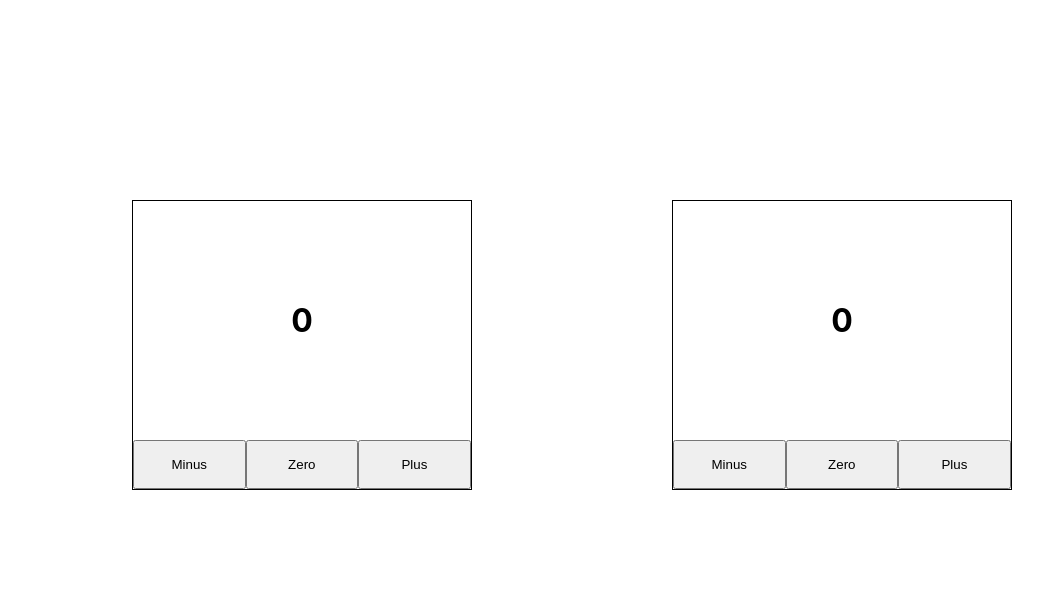
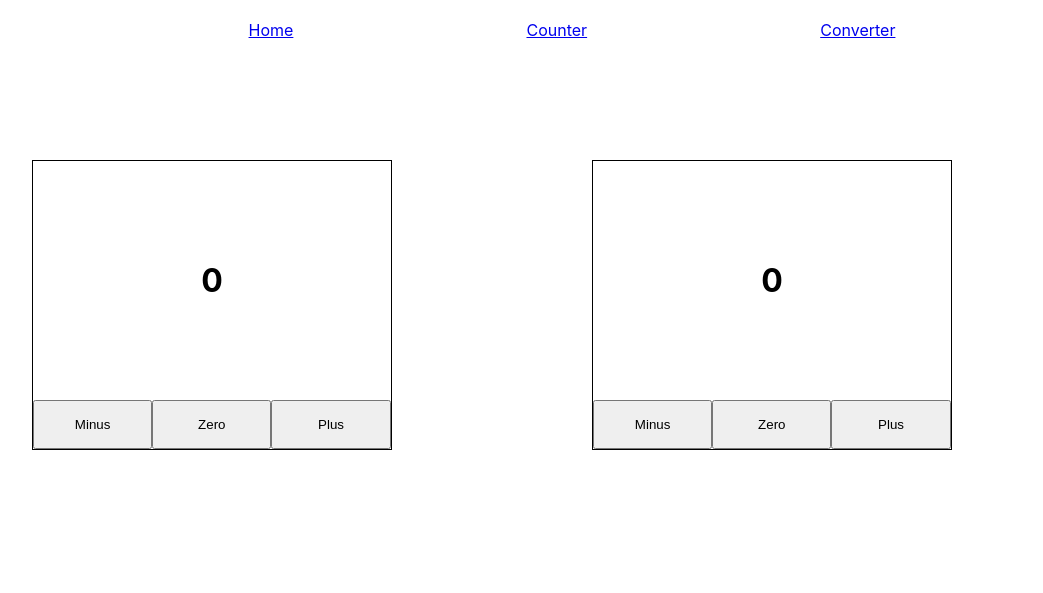
Before and after one commit to FE38-Front-End/IvanDelendikReact, a React app in the folder Counter/: page /Counter in a window 1280 px wide. Shown: the whole page, without its empty margins (68-1111 px from the left). Built offline with nearby package versions, Linux system fonts and the light colour scheme.

Commit message:
feat: add other folder

```diff
--- a/Counter/package.json
+++ b/Counter/package.json
@@ -9,6 +9,7 @@
     "node-sass": "^5.0.0",
     "react": "^17.0.1",
     "react-dom": "^17.0.1",
+    "react-router-dom": "^5.2.0",
     "react-scripts": "4.0.3",
     "web-vitals": "^1.1.0"
   },
--- a/Counter/src/components/App/App.js
+++ b/Counter/src/components/App/App.js
@@ -1,19 +1,31 @@
-import React, { useState } from "react";
+import React from "react";
 import "../App/App.scss";
-import Counter from "../Counter/Counter";
-import CounterForm from "../CounterForm/CounterForm";
+import Header from "../Header/Header";
+import Counter from "../../pages/Counter/components/Counter";
+import Converter from "../../pages/Converter/components/Converter";
+
+import { BrowserRouter as Router, Switch, Route, Link } from "react-router-dom";
 
 function App() {
-  const [counter, setCounter] = useState(0);
   return (
-    <div className="App">
-      <Counter count={counter} />
-      <CounterForm
-        onDecrement={() => setCounter(counter - 1)}
-        onZero={() => setCounter(0)}
-        onIncrement={() => setCounter(counter + 1)}
-      />
-    </div>
+    <Router>
+      <div className="App">
+        <Header />
+
+        <Switch>
+          <Route exact path="/Counter">
+            <div className="app-counter">
+              <Counter />
+              <Counter />
+            </div>
+          </Route>
+          <Route exact path="/Converter">
+            <Converter />
+          </Route>
+          <Route exact path="/"></Route>
+        </Switch>
+      </div>
+    </Router>
   );
 }
 
--- a/Counter/src/components/App/App.scss
+++ b/Counter/src/components/App/App.scss
@@ -4,8 +4,6 @@
     padding: 0px;
   }
 
-  .App {
-    margin: 100px;
-    border: 1px solid black;
-    width: 360px;
-  }
+.app-counter {
+  display: flex;
+}
--- a/Counter/src/components/Counter/Counter.js
+++ /dev/null
@@ -1,12 +0,0 @@
-import React from "react";
-import "./Counter.scss";
-
-function Counter({ count }) {
-  return (
-    <div className="counter">
-      <h1>{count}</h1>
-    </div>
-  );
-}
-
-export default Counter;
--- /dev/null
+++ b/Counter/src/components/Header/Header.js
@@ -0,0 +1,21 @@
+import React from "react";
+import { Link } from "react-router-dom";
+import "./Header.scss";
+
+export default function Header() {
+  return (
+    <nav className="header">
+      <ul>
+        <li>
+          <Link to="/">Home</Link>
+        </li>
+        <li>
+          <Link to="/Counter">Counter</Link>
+        </li>
+        <li>
+          <Link to="/Converter">Converter</Link>
+        </li>
+      </ul>
+    </nav>
+  );
+}
--- /dev/null
+++ b/Counter/src/components/Header/Header.scss
@@ -0,0 +1,10 @@
+
+.header {
+    padding:20px 200px;
+}
+
+.header ul {
+    display: flex;
+    justify-content: space-around;
+    list-style-type: none;
+}
--- a/Counter/src/index.js
+++ b/Counter/src/index.js
@@ -5,10 +5,7 @@ import App from "./components/App/App";
 
 ReactDOM.render(
   <React.StrictMode>
-    <div className="layout">
-      <App />
-      <App />
-    </div>
+    <App />
   </React.StrictMode>,
   document.getElementById("root")
 );
--- /dev/null
+++ b/Counter/src/pages/Converter/components/Converter.js
@@ -0,0 +1,6 @@
+import React from "react";
+import "./Converter.scss";
+
+export default function Converter() {
+  return <div>Тест</div>;
+}
--- /dev/null
+++ b/Counter/src/pages/Counter/components/Counter.js
@@ -0,0 +1,20 @@
+import React, { useState } from "react";
+import "./Counter.scss";
+import CounterVar from "./CounterVar/CounterVar";
+import CounterForm from "./CounterForm/CounterForm";
+
+function Counter() {
+  const [counter, setCounter] = useState(0);
+  return (
+    <div className="Counter">
+      <CounterVar count={counter} />
+      <CounterForm
+        onDecrement={() => setCounter(counter - 1)}
+        onZero={() => setCounter(0)}
+        onIncrement={() => setCounter(counter + 1)}
+      />
+    </div>
+  );
+}
+
+export default Counter;
--- /dev/null
+++ b/Counter/src/pages/Counter/components/Counter.scss
@@ -0,0 +1,5 @@
+.Counter {
+    margin: 100px;
+    border: 1px solid black;
+    width: 360px;
+  }
--- /dev/null
+++ b/Counter/src/pages/Counter/components/CounterVar/CounterVar.js
@@ -0,0 +1,12 @@
+import React from "react";
+import "./CounterVar.scss";
+
+function CounterVar({ count }) {
+  return (
+    <div className="counterVar">
+      <h1>{count}</h1>
+    </div>
+  );
+}
+
+export default CounterVar;
--- a/Counter/src/components/Counter/Counter.scss
+++ b/Counter/src/pages/Counter/components/CounterVar/CounterVar.scss
@@ -1,4 +1,4 @@
-    .counter {
+    .counterVar {
     padding: 100px 0px;
     text-align: center;
   }
```
Also changed, not shown: Counter/src/pages/Converter/components/Converter.scss (added), Counter/src/pages/Counter/components/CounterForm/CounterForm.js (renamed from Counter/src/components/CounterForm/CounterForm.js), Counter/src/pages/Counter/components/CounterForm/CounterForm.scss (renamed from Counter/src/components/CounterForm/CounterForm.scss), 1 other file.
